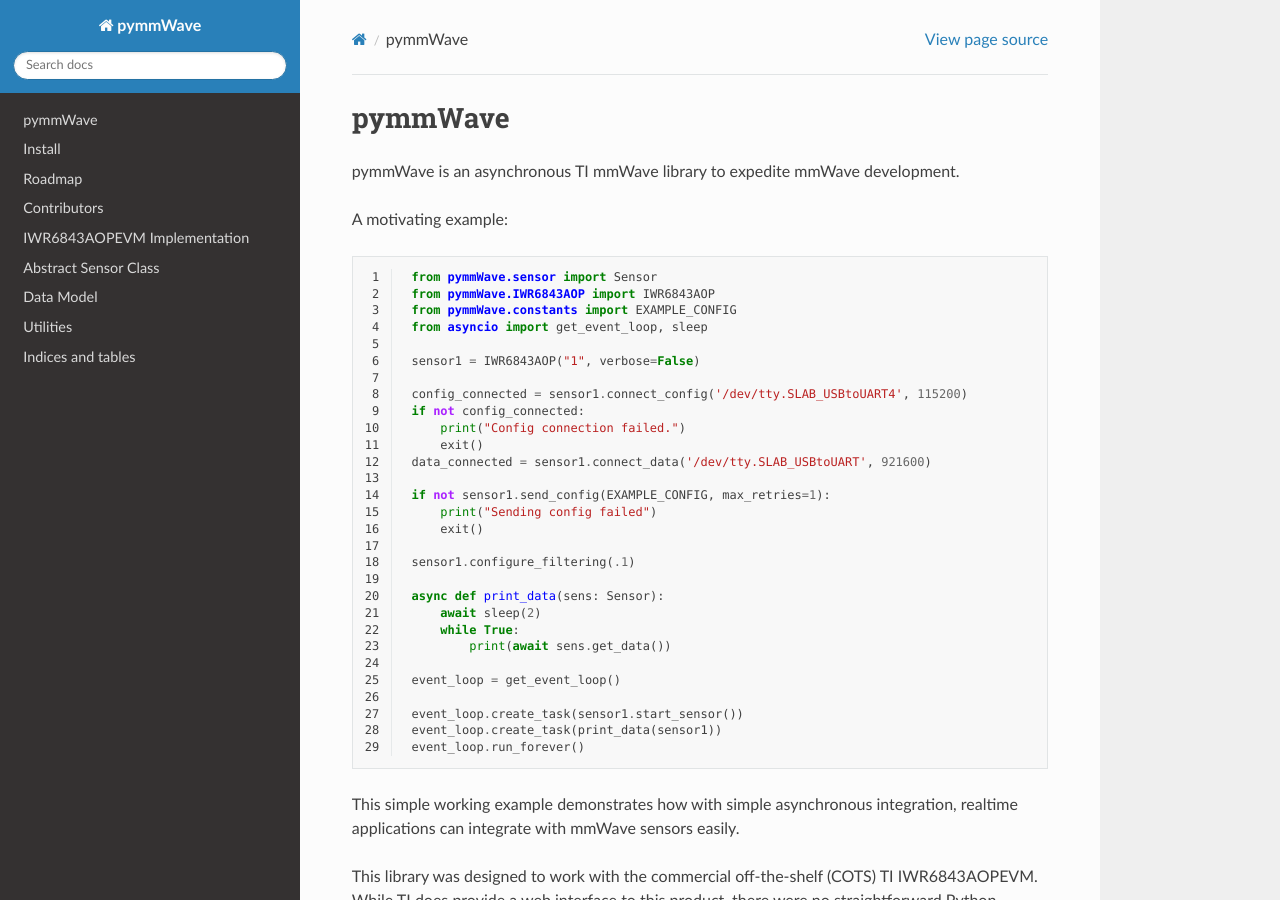
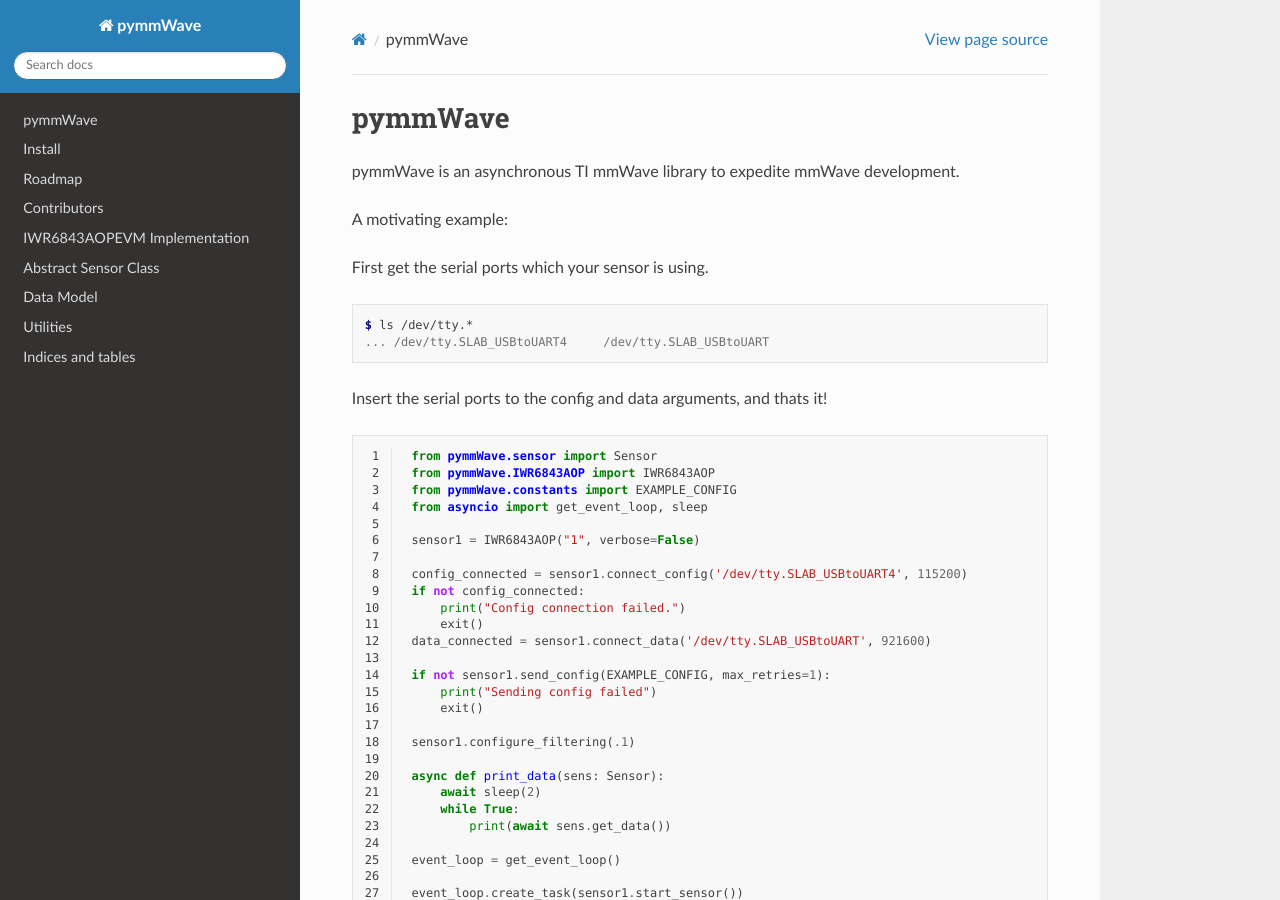
Before and after one commit to pfeghali/pymmWave, a Sphinx documentation site: the page built from pymmWave_pkg/docs/index.rst, in a window 1280 px wide and 900 px high. Built offline with Sphinx 7.4.7 and the Read the Docs theme 2.0.0, drawn with Linux system fonts in a browser that asks for light colours; some of the changed lines change nothing that is shown.

Commit message:
Updated documentation.

```diff
--- a/pymmWave_pkg/docs/index.rst
+++ b/pymmWave_pkg/docs/index.rst
@@ -8,6 +8,16 @@
 pymmWave is an asynchronous TI mmWave library to expedite mmWave development.
 
 A motivating example:
+
+First get the serial ports which your sensor is using.
+
+.. code-block:: console
+
+    $ ls /dev/tty.*
+    ... /dev/tty.SLAB_USBtoUART4     /dev/tty.SLAB_USBtoUART
+
+
+Insert the serial ports to the config and data arguments, and thats it!
 
 .. code-block::
    :linenos:
@@ -77,23 +87,23 @@
 
 IWR6843AOPEVM Implementation
 ============================
-.. automodule:: mmWave.IWR6843AOP
+.. automodule:: pymmWave.IWR6843AOP
     :members:
 
 Abstract Sensor Class
 =====================
-.. automodule:: mmWave.sensor
+.. automodule:: pymmWave.sensor
     :members:
 
 
 Data Model
 ==================
-.. automodule:: mmWave.data_model
+.. automodule:: pymmWave.data_model
     :members:
 
 Utilities
 ==================
-.. automodule:: mmWave.utils
+.. automodule:: pymmWave.utils
     :members:
 
 
```
Also changed, not shown: 9 other files.
